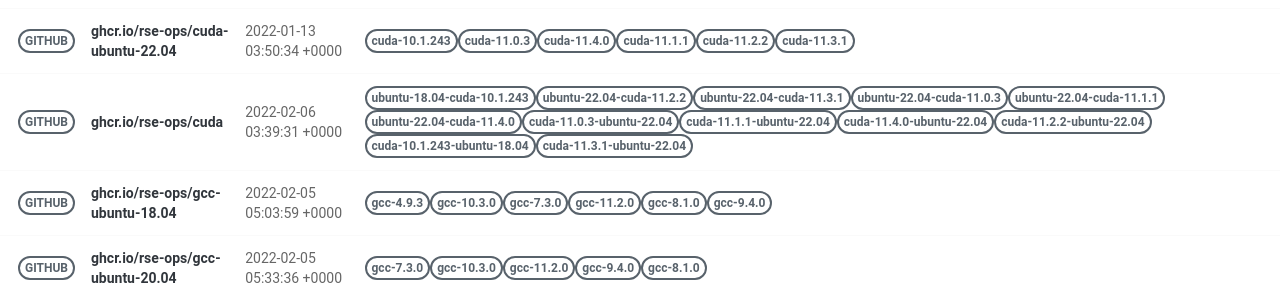
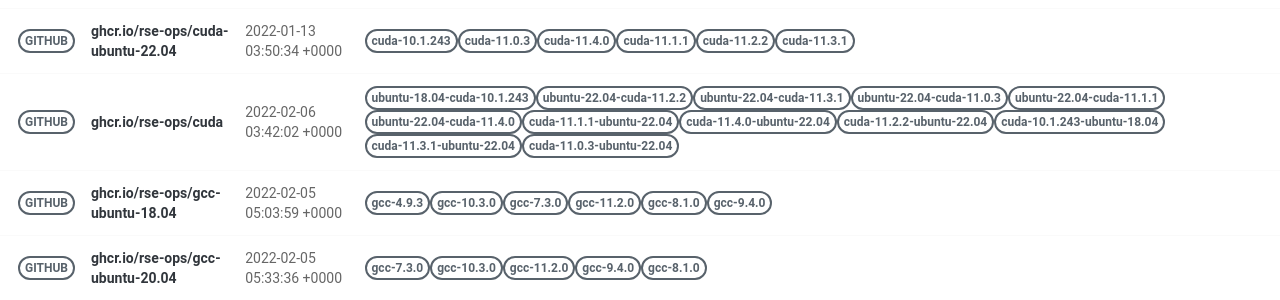
Before and after one commit to rse-ops/docker-images, a Jekyll site: the page built from pages/index.md, in a window 1280 px wide. Shown: the part 421-721 px from the top of the page. Built offline with Jekyll 4.4.1, drawn with Linux system fonts in a browser that asks for light colours; nearby versions of some CDN libraries.

Commit message:
Automated push to update library 2022-02-06

```diff
--- a/_library/ghcr.io-rse-ops-cuda.md
+++ b/_library/ghcr.io-rse-ops-cuda.md
@@ -1,7 +1,7 @@
 ---
 layout: container
 name: ghcr.io/rse-ops/cuda
-updated_at: 2022-02-06 03:39:31.104816
+updated_at: 2022-02-06 03:42:02.384214
 
 
 container_url: https://github.com/orgs/rse-ops/packages/container/package/cuda
```
Also changed, not shown: other parts of _library/ghcr.io-rse-ops-cuda.md (+3 -3 lines).
